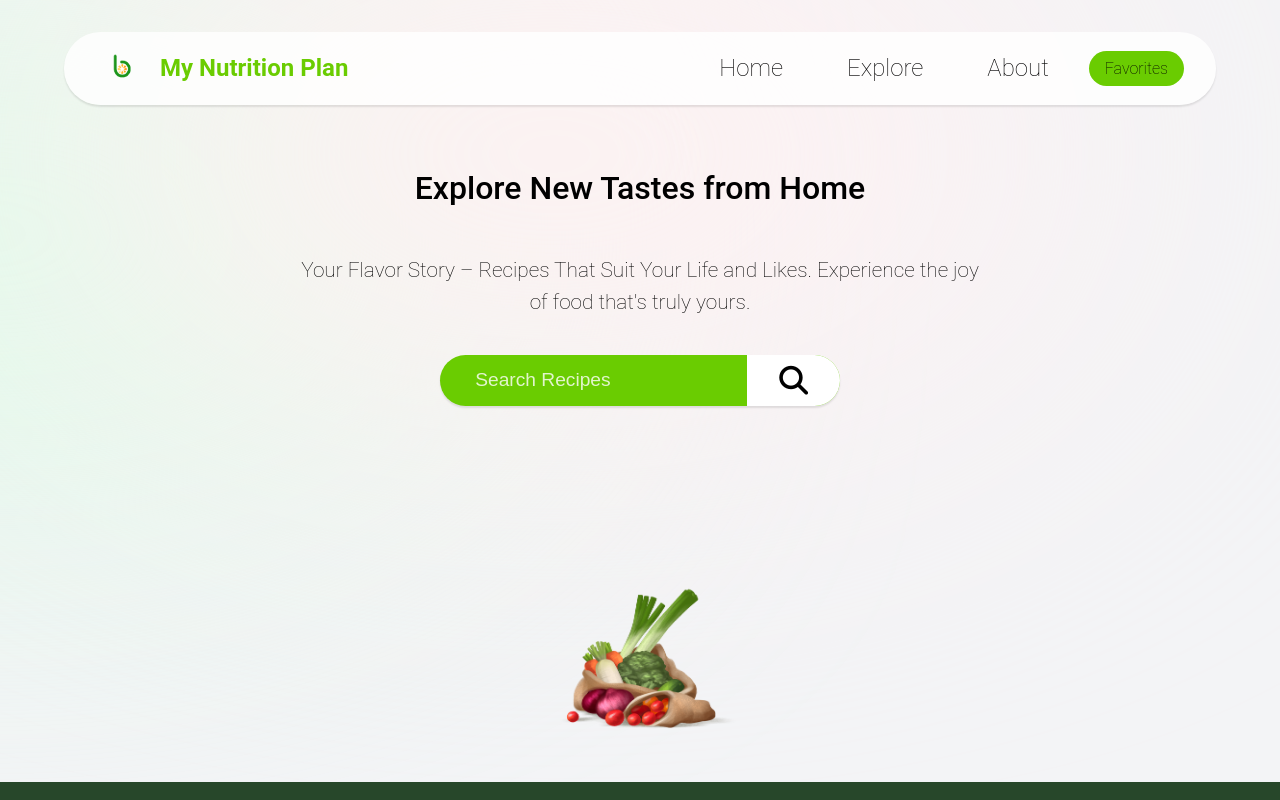
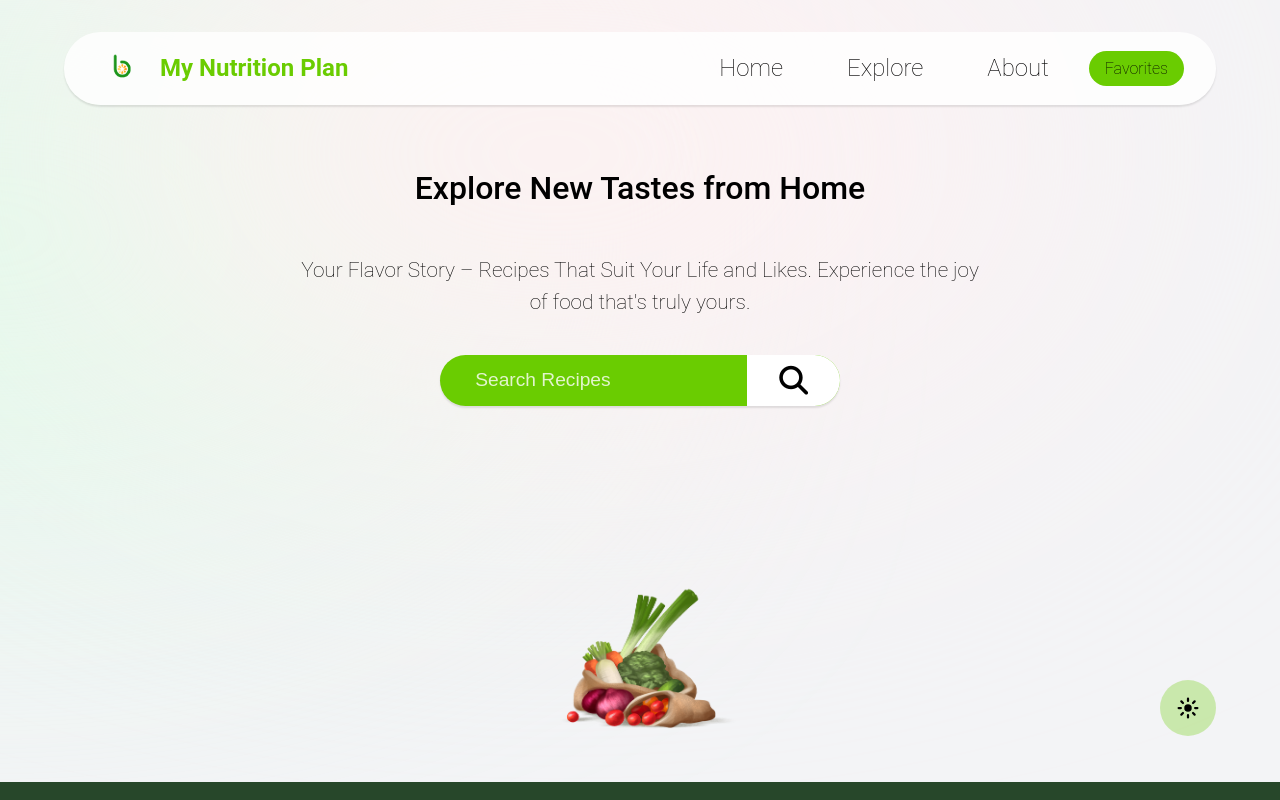
Before and after one commit to CatAvadani/My-Nutrition-Plan, a React (Vite) app: page / in a window 1280 px wide. Shown: the top 800 px of the page. Built offline with nearby package versions, Linux system fonts and the light colour scheme.

Commit message:
Add functionality for dark and light theme.

```diff
--- a/package.json
+++ b/package.json
@@ -10,6 +10,7 @@
     "preview": "vite preview"
   },
   "dependencies": {
+    "@heroicons/react": "^2.1.1",
     "dotenv": "^16.4.5",
     "framer-motion": "^11.0.5",
     "react": "^18.2.0",
--- a/src/App.tsx
+++ b/src/App.tsx
@@ -1,4 +1,5 @@
-import { useState } from "react";
+import { MoonIcon, SunIcon } from "@heroicons/react/16/solid";
+import { useEffect, useState } from "react";
 import { Outlet } from "react-router-dom";
 import { ThemeProvider } from "styled-components";
 import Footer from "./components/Footer";
@@ -6,20 +7,44 @@ import Header from "./components/Header";
 import { GlobalStyles } from "./components/styles/Global";
 import { GreenShape } from "./components/styles/GreenShape.styled";
 import { PinkShape } from "./components/styles/PinkShape.styled";
+import { ThemeButton } from "./components/styles/ThemeButton";
 
-// Create a theme object
-
-const theme = {
+const lightTheme = {
+  body: "#F3F4F6",
   colors: {
     header: "rgba(236,253,245,0.8)",
+    navBackground: "rgba(255, 255, 255, 0.8)",
     backgroundCard: "#f9fafb",
     footer: "#27472a",
     navItem: "#6ACC01",
     hoverText: "#6ACC01",
     text: "#000",
     buttonHover: "#4d9901",
+    altText: "black",
+    altBtn: " rgba(106, 204, 1, 0.3)",
   },
 };
+
+const darkTheme = {
+  body: "#1A202C",
+  colors: {
+    header: "rgba(236,253,245,0.8)",
+    navBackground: "rgba(231, 231, 232, 0.6)",
+    backgroundCard: "#2d3748",
+    footer: "transparent",
+    navItem: "#6ACC01",
+    hoverText: "#6ACC01",
+    buttonHover: "#4d9901",
+    cardText: "#fff",
+    text: "black",
+    altText: "white",
+    altBtn: "rgba(255, 255, 255, 0.3)",
+  },
+
+  text: "#fff",
+};
+
+type Theme = "light" | "dark";
 
 // Create types for the API response
 interface ApiResponse {
@@ -45,6 +70,29 @@ function App() {
 
   const [recipes, setRecipes] = useState<Recipe[]>([]);
   const [searchRecipe, setSearchRecipe] = useState("");
+
+  const [theme, setTheme] = useState<Theme>("light");
+
+  const toggleTheme = () => {
+    if (theme === "light") {
+      setTheme("dark");
+      window.localStorage.setItem("theme", "dark");
+      document.documentElement.classList.add("dark");
+    } else {
+      setTheme("light");
+      window.localStorage.setItem("theme", "light");
+      document.documentElement.classList.remove("dark");
+    }
+  };
+
+  useEffect(() => {
+    const localMode = window.localStorage.getItem("theme") as Theme | null;
+    if (localMode) {
+      setTheme(localMode);
+    } else if (window.matchMedia("(prefers-color-scheme: dark)").matches) {
+      setTheme("dark");
+    }
+  }, []);
 
   // Handle the input field
 
@@ -73,7 +121,7 @@ function App() {
   // Render the app components with the theme provider
 
   return (
-    <ThemeProvider theme={theme}>
+    <ThemeProvider theme={theme === "light" ? lightTheme : darkTheme}>
       <>
         <GlobalStyles />
         <GreenShape />
@@ -89,6 +137,9 @@ function App() {
         />
 
         <Footer />
+        <ThemeButton onClick={toggleTheme}>
+          {theme === "light" ? <SunIcon /> : <MoonIcon />}
+        </ThemeButton>
       </>
     </ThemeProvider>
   );
--- a/src/components/styles/About.styled.tsx
+++ b/src/components/styles/About.styled.tsx
@@ -6,6 +6,9 @@ export const AboutStyled = styled.div`
   align-items: center;
   padding: 1rem;
   margin: 1rem auto;
+  color: ${({ theme }) => theme.colors.text};
+  /* color: ${({ theme }) => theme.colors.altText}; */
+
   gap: 1rem;
   margin-top: 6rem;
   text-align: center;
@@ -30,6 +33,7 @@ export const AboutStyled = styled.div`
   }
 
   @media (max-width: 768px) {
+    color: ${({ theme }) => theme.colors.altText};
     h1 {
       font-size: 1.5rem;
       margin: 1rem;
--- a/src/components/styles/Explore.styled.tsx
+++ b/src/components/styles/Explore.styled.tsx
@@ -9,6 +9,8 @@ export const ExploreStyled = styled.div`
   margin-top: 6rem;
   text-align: center;
   height: 100%;
+  color: ${({ theme }) => theme.colors.text};
+  /* color: ${({ theme }) => theme.colors.altText}; */
 
   @media (max-width: 768px) {
     h1 {
--- a/src/components/styles/Global.tsx
+++ b/src/components/styles/Global.tsx
@@ -2,8 +2,8 @@ import { createGlobalStyle } from "styled-components";
 
 export const GlobalStyles = createGlobalStyle`
   body {
-    background-color: #F3F4F6;
-    color: #1A202C;
+    background-color: ${({ theme }) => theme.body};
+    color: ${({ theme }) => theme.text};
     margin: 0 ;
     padding-top: 28px;
     position: relative;
@@ -11,6 +11,12 @@ export const GlobalStyles = createGlobalStyle`
     color: ${({ theme }) => theme.colors.text};
     font-family: "Roboto", sans-serif;
     transition: all 0.50s linear;
+
+
+    @media (min-width: 640px) {
+        padding-top: 32px;
+}
+
     @media (min-width: 768px) {
         padding-top: 36px;
       }
--- a/src/components/styles/MainContent.styled.tsx
+++ b/src/components/styles/MainContent.styled.tsx
@@ -33,6 +33,7 @@ export const MainContentStyled = styled.div`
   }
 
   @media (max-width: 768px) {
+    color: ${({ theme }) => theme.colors.altText};
     h1 {
       font-size: 1.5rem;
       margin: 1rem;
--- a/src/components/styles/Navigation.styled.tsx
+++ b/src/components/styles/Navigation.styled.tsx
@@ -10,9 +10,10 @@ export const Navigation = styled.div`
   max-width: 90%;
   margin: 0 auto;
   padding: 0 2rem;
-  background-color: rgba(256, 256, 256, 0.8);
+  /* background-color: rgba(256, 256, 256, 0.8); */
+  background-color: ${({ theme }) => theme.colors.navBackground};
   border-radius: 5rem;
-  color: black;
+  color: ${({ theme }) => theme.colors.text};
   box-shadow: 0 2px 2px rgba(0, 0, 0, 0.1);
   display: flex;
   justify-content: space-between;
--- a/src/components/styles/RecipesGrid.styled.tsx
+++ b/src/components/styles/RecipesGrid.styled.tsx
@@ -19,7 +19,7 @@ export const RecipesGridStyled = styled.div`
 export const RecipeCard = styled.div`
   background-color: ${({ theme }) => theme.colors.backgroundCard};
   border-radius: 0.2rem;
-
+  color: ${({ theme }) => theme.colors.cardText};
   text-align: center;
 
   &:nth-child(odd) {
@@ -40,8 +40,10 @@ export const RecipeCard = styled.div`
     padding: 0.5rem;
   }
   a {
-    text-decoration: none;
-    color: #000;
+    color: ${({ theme }) => theme.colors.cardText};
+    &:hover {
+      color: ${({ theme }) => theme.colors.hoverText};
+    }
   }
 `;
 
--- a/src/components/styles/SavedRecipes.styled .tsx
+++ b/src/components/styles/SavedRecipes.styled .tsx
@@ -42,6 +42,7 @@ export const SavedRecipeCard = styled.div`
   align-items: center;
   border-radius: 0.2rem;
   background-color: ${({ theme }) => theme.colors.backgroundCard};
+  color: ${({ theme }) => theme.colors.cardText};
   transition: all 0.3s ease-in-out;
   overflow: hidden;
   padding-bottom: 2rem;
@@ -58,7 +59,7 @@ export const SavedRecipeCard = styled.div`
   }
 
   a {
-    color: ${({ theme }) => theme.colors.text};
+    color: ${({ theme }) => theme.colors.cardText};
     transition: all 0.3s ease-in-out;
 
     &:hover {
--- /dev/null
+++ b/src/components/styles/ThemeButton.tsx
@@ -0,0 +1,38 @@
+import styled from "styled-components";
+
+export const ThemeButton = styled.button`
+  position: fixed;
+  right: 4rem;
+  bottom: 4rem;
+  font-size: 3rem;
+  padding: 1rem;
+  border: none;
+  border-radius: 50%;
+  display: flex;
+  justify-content: center;
+  align-items: center;
+  background-color: ${({ theme }) => theme.colors.altBtn};
+  color: ${({ theme }) => theme.colors.altText};
+
+  transition: all 0.3s ease-in-out;
+  cursor: pointer;
+  &:hover {
+    scale: 1.1;
+  }
+  &:active {
+    scale: 0.95;
+  }
+
+  // settings for the theme icons which are from Tailwind heroicons
+  svg {
+    height: 1.5rem;
+    width: 1.5rem;
+  }
+
+  @media (max-width: 768px) {
+    font-size: 2rem;
+    padding: 0.7rem;
+    right: 1.5rem;
+    bottom: 1.5rem;
+  }
+`;
```
Also changed, not shown: 1 other file (tests, documents, lock files or other folders).
